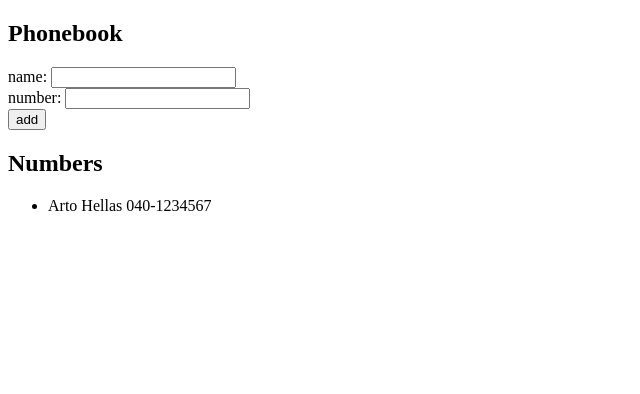
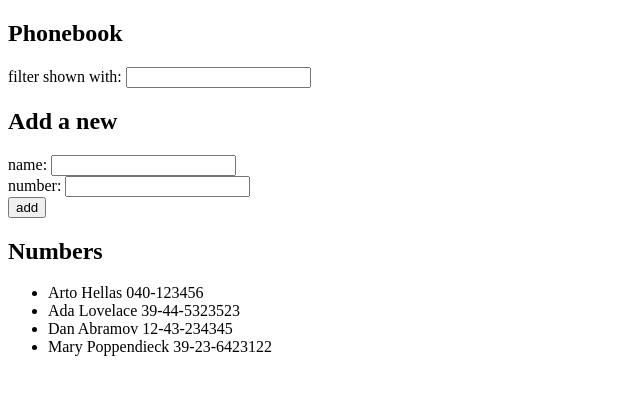
Before and after one commit to giovanniarandaa/fullstackopen, a React (Vite) app in the folder part2/phonebook/: page / in a window 1280 px wide. Shown: the top 394 px of the page, without its empty margins (0-640 px from the left). Built offline with nearby package versions, Linux system fonts and the light colour scheme.

Commit message:
2.9*: La Agenda Telefónica Paso 4

```diff
--- a/part2/phonebook/src/App.jsx
+++ b/part2/phonebook/src/App.jsx
@@ -2,10 +2,14 @@
 
 const App = () => {
   const [persons, setPersons] = useState([
-    { name: "Arto Hellas", phone: "040-1234567" },
+    { name: "Arto Hellas", number: "040-123456", id: 1 },
+    { name: "Ada Lovelace", number: "39-44-5323523", id: 2 },
+    { name: "Dan Abramov", number: "12-43-234345", id: 3 },
+    { name: "Mary Poppendieck", number: "39-23-6423122", id: 4 },
   ]);
   const [newName, setNewName] = useState("");
   const [newPhone, setNewPhone] = useState("");
+  const [search, setSearch] = useState("");
 
   const handleSubmit = (e) => {
     e.preventDefault();
@@ -21,15 +25,30 @@
       ...p,
       {
         name: newName,
-        phone: newPhone,
+        number: newPhone,
+        id: persons.length + 1,
       },
     ]);
     setNewName("");
+    setNewPhone("");
   };
+
+  const filterPersons = persons.filter((person) =>
+    person.name.toLowerCase().includes(search.toLowerCase()),
+  );
 
   return (
     <div>
       <h2>Phonebook</h2>
+      <div>
+        filter shown with:{" "}
+        <input
+          type="text"
+          value={search}
+          onChange={(e) => setSearch(e.target.value)}
+        />
+      </div>
+      <h2>Add a new</h2>
       <form>
         <div>
           name:{" "}
@@ -55,9 +74,9 @@
       </form>
       <h2>Numbers</h2>
       <ul>
-        {persons.map((person, index) => (
+        {filterPersons.map((person, index) => (
           <li key={index}>
-            {person.name} {person.phone}
+            {person.name} {person.number}
           </li>
         ))}
       </ul>
```
